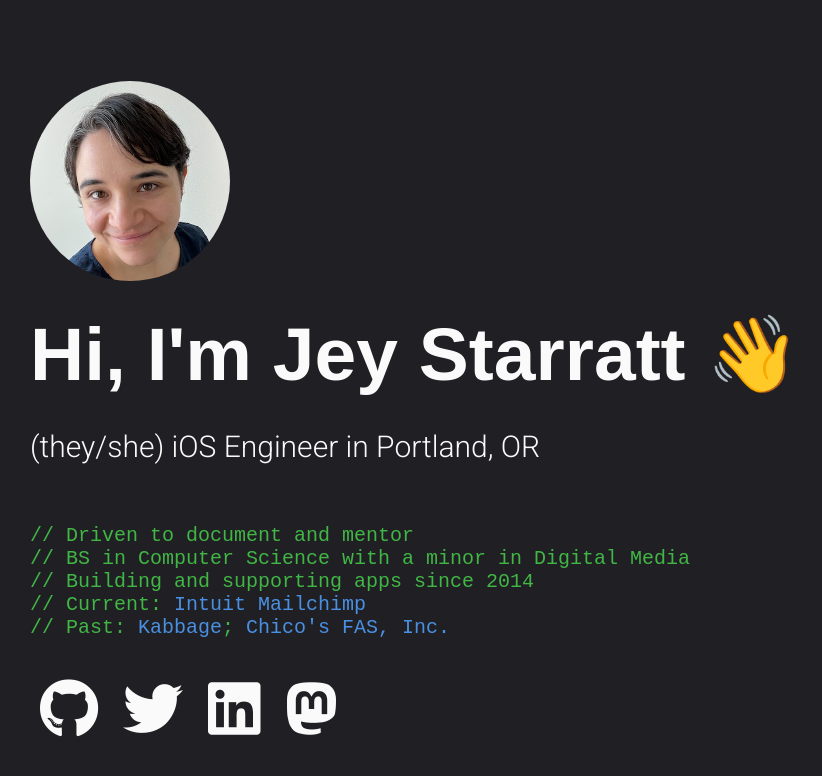
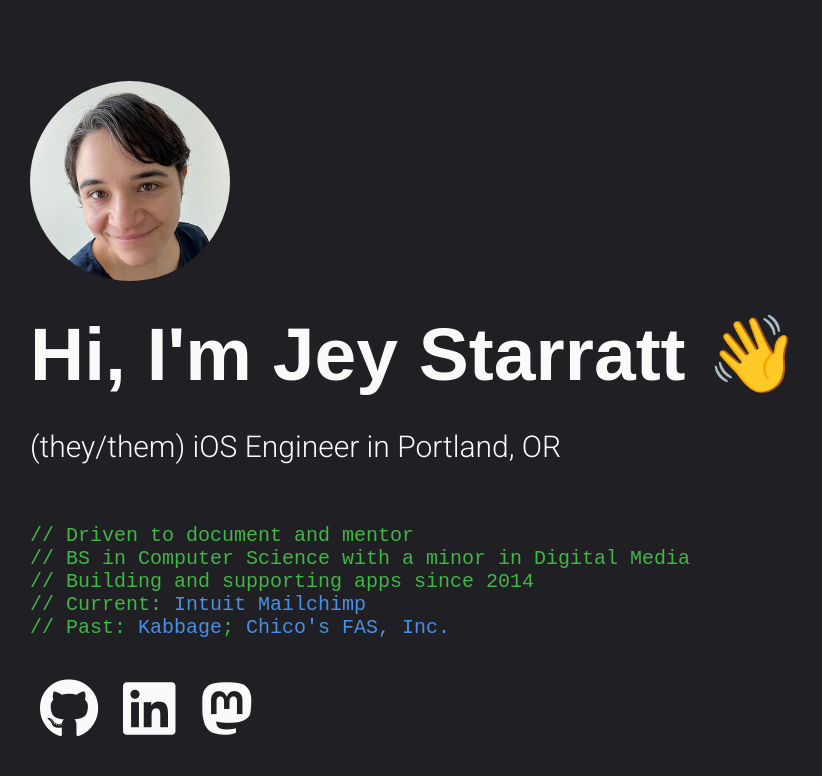
Before and after one commit to jeystarratt/jeystarratt.github.io, a plain HTML site: page index.html in a window 1280 px wide. Shown: the whole page, without its empty margins (0-822 px from the left). Drawn offline with Linux system fonts and the light colour scheme.

Commit message:
Update index.html

```diff
--- a/index.html
+++ b/index.html
@@ -20,7 +20,7 @@
 		<img class="avatar" src="photo_square_for_circle_small.png" alt="Jey Starratt">
 
 		<div class="intro">Hi, I'm Jey Starratt 👋</div>
-		<div class="tagline">(they/she) iOS Engineer in Portland, OR</div>
+		<div class="tagline">(they/them) iOS Engineer in Portland, OR</div>
 
 		<div class="summary">
 			// Driven to document and mentor<br>
@@ -33,7 +33,6 @@
 		<!-- Find your icons from here - https://fontawesome.com/icons?d=gallery&s=brands -->
 		<div class="icons-social">
 			<a target="_blank" href="https://github.com/jeystarratt"><i class="fab fa-github"></i></a>
-			<a target="_blank" href="https://twitter.com/jeystarratt"><i class="fab fa-twitter"></i></a>
 			<a target="_blank" href="https://linkedin.com/in/jeystarratt"><i class="fab fa-linkedin"></i></a>
 			<a target="_blank" href="https://mastodon.social/@jeystarratt"><i class="fab fa-mastodon"></i></a>
     		</div>
```
